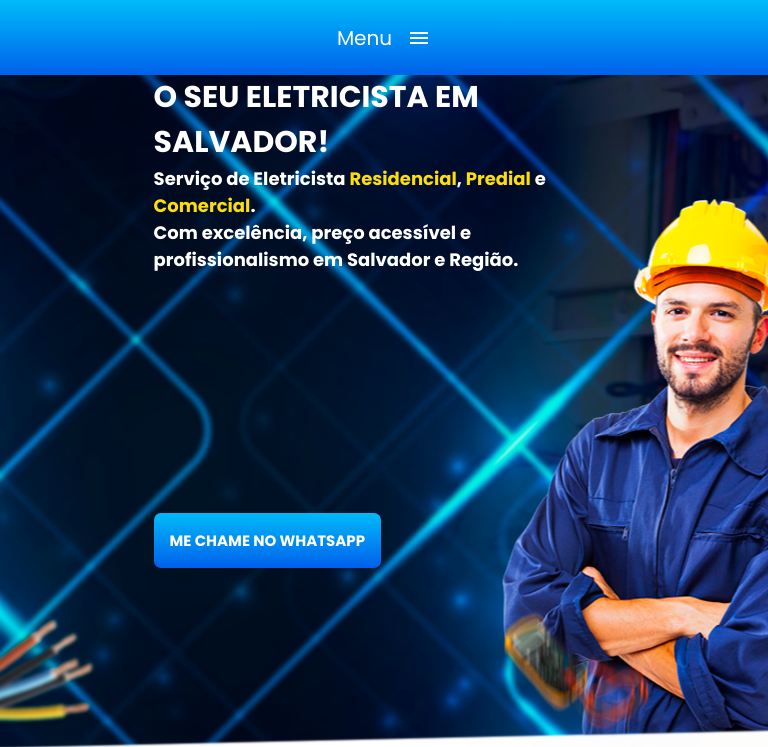
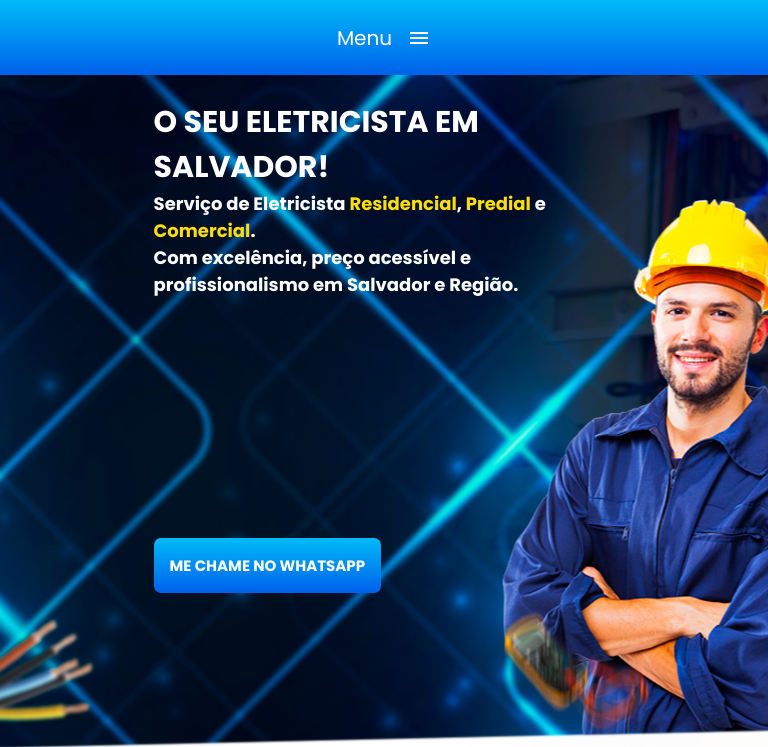
Before and after one commit to GustavoBento/projeto-eletricista, a React (Create React App) app: page / in a window 768 px wide. Shown: the top 747 px of the page. Built offline with nearby package versions, Linux system fonts and the light colour scheme.

Commit message:
ajuste banner

```diff
--- a/src/components/Banner/Banner.css
+++ b/src/components/Banner/Banner.css
@@ -33,6 +33,12 @@
     color: #FEDD0C;
 }
 
+@media screen and (min-width: 420px) and (max-width: 768px) {
+    .banner h2 {
+        margin-top: 25px;
+    }
+}
+
 @media screen and (max-width:768px) {
     .banner {
         background: url("../assets/banner-cel.png") center top;
```
